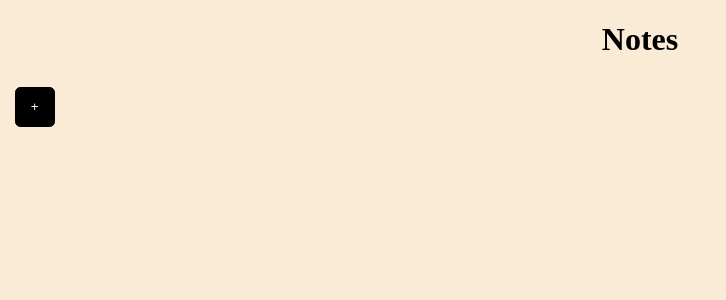
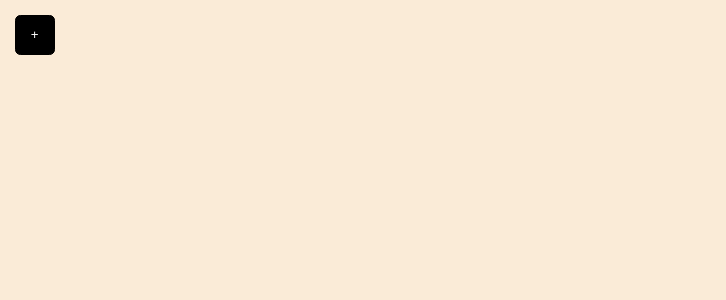
Before and after one commit to bryanmccarthy/Rich-Web-Application-Tech, a React (Vite) app in the folder lab4/react-notes/: page / in a window 1280 px wide. Shown: the top 300 px of the page, without its empty margins (0-726 px from the left). Built offline with nearby package versions, Linux system fonts and the light colour scheme.

Commit message:
move css

```diff
--- a/lab4/react-notes/src/App.css
+++ b/lab4/react-notes/src/App.css
@@ -1,4 +1,13 @@
+.App {
+  height: 100;
+}
 
-.App {
-  height: 100vh;
+.Add-note {
+  height: 3em;
+  width: 3em;
+  color: #ffffff;
+  background-color: #000000;
+  border: 1px solid #000000;
+  border-radius: 0.4em;
+  margin: 0.5em;
 }
--- a/lab4/react-notes/src/App.tsx
+++ b/lab4/react-notes/src/App.tsx
@@ -23,7 +23,6 @@ function App() {
 
   return (
     <div className="App">
-      <h1>Notes</h1>
       <button className="Add-note" onClick={addNote}>+</button>
       <Notes notes={notes}/>
     </div>
--- a/lab4/react-notes/src/components/Notes.css
+++ b/lab4/react-notes/src/components/Notes.css
@@ -1,23 +1,6 @@
 .Notes {
-  color: #000000;
-}
-
-.Add-note {
-  height: 3em;
-  width: 3em;
-  color: #ffffff;
-  background-color: #000000;
-  border: 1px solid #000000;
-  border-radius: 0.4em;
-  margin: 0.5em;
-}
-
-.Notes-list {
   display: flex;
   flex-direction: column;
   align-items: center;
+  color: #000000;
 }
-
-h1 {
-  text-align: center;
-}
--- a/lab4/react-notes/src/components/Notes.tsx
+++ b/lab4/react-notes/src/components/Notes.tsx
@@ -10,7 +10,6 @@ type NoteType = {
 function Notes({ notes }: { notes: NoteType[] }) {
   return (
     <div className="Notes">
-      <div className="Notes-list">
         {
           notes.map(note => (
             <div key={note.id}>
@@ -18,7 +17,6 @@ function Notes({ notes }: { notes: NoteType[] }) {
             </div>
           ))
         }
-      </div>
     </div>
   );
 }
```
